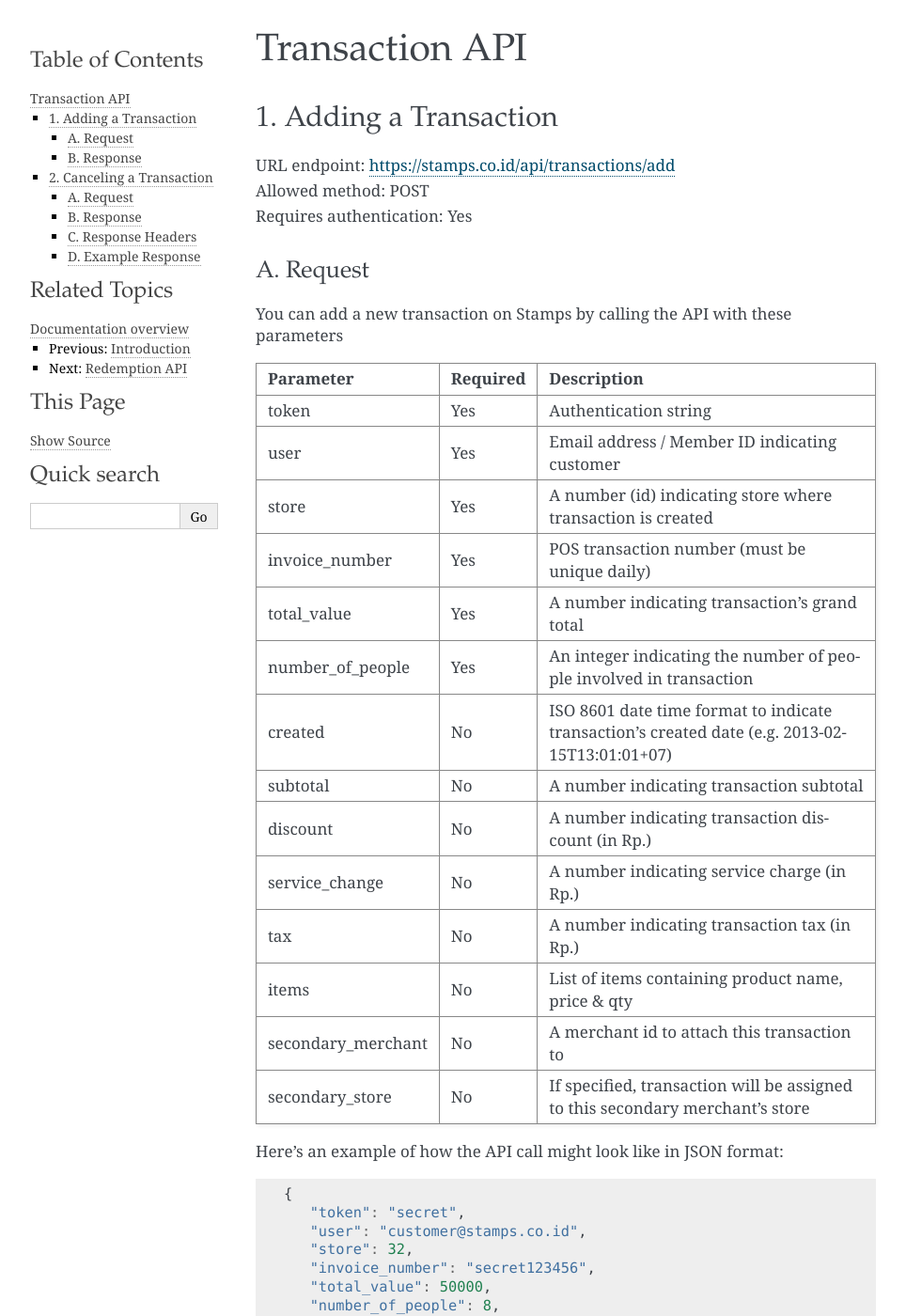
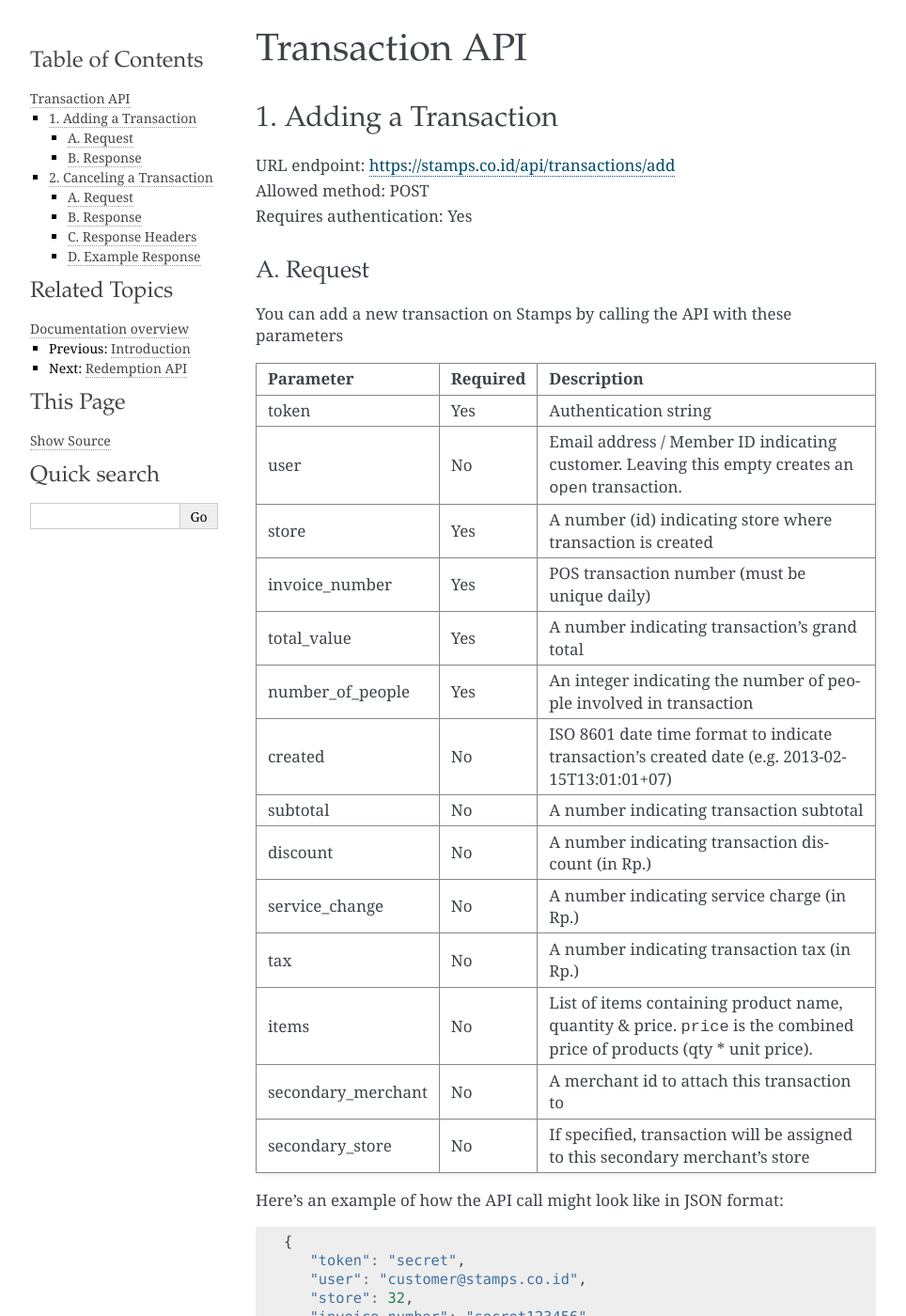
Before and after one commit to ui/stamps-api-docs, a Sphinx documentation site: the page built from source/transaction_api.rst, in a window 1280 px wide and 1400 px high. Shown: the whole window at 94% size, without its empty margins (148-1112 px from the left). Built offline with Sphinx 7.4.7, drawn with Linux system fonts in a browser that asks for light colours.

Commit message:
Updated documentation.

```diff
--- a/source/transaction_api.rst
+++ b/source/transaction_api.rst
@@ -19,7 +19,8 @@ You can add a new transaction on Stamps by calling the API with these parameters
 Parameter           Required    Description
 =================== =========== =======================
 token               Yes         Authentication string
-user                Yes         Email address / Member ID indicating customer
+user                No          Email address / Member ID indicating customer.
+                                Leaving this empty creates an ``open`` transaction.
 store               Yes         A number (id) indicating store where transaction
                                 is created
 invoice_number      Yes         POS transaction number (must be unique daily)
@@ -32,7 +33,8 @@ subtotal            No          A number indicating transaction subtotal
 discount            No          A number indicating transaction discount (in Rp.)
 service_change      No          A number indicating service charge (in Rp.)
 tax                 No          A number indicating transaction tax (in Rp.)
-items               No          List of items containing product name, price & qty
+items               No          List of items containing product name, quantity & price.
+                                ``price`` is the combined price of products (qty * unit price).
 secondary_merchant  No          A merchant id to attach this transaction to
 secondary_store     No          If specified, transaction will be assigned to this secondary merchant's store
 =================== =========== =======================
```
